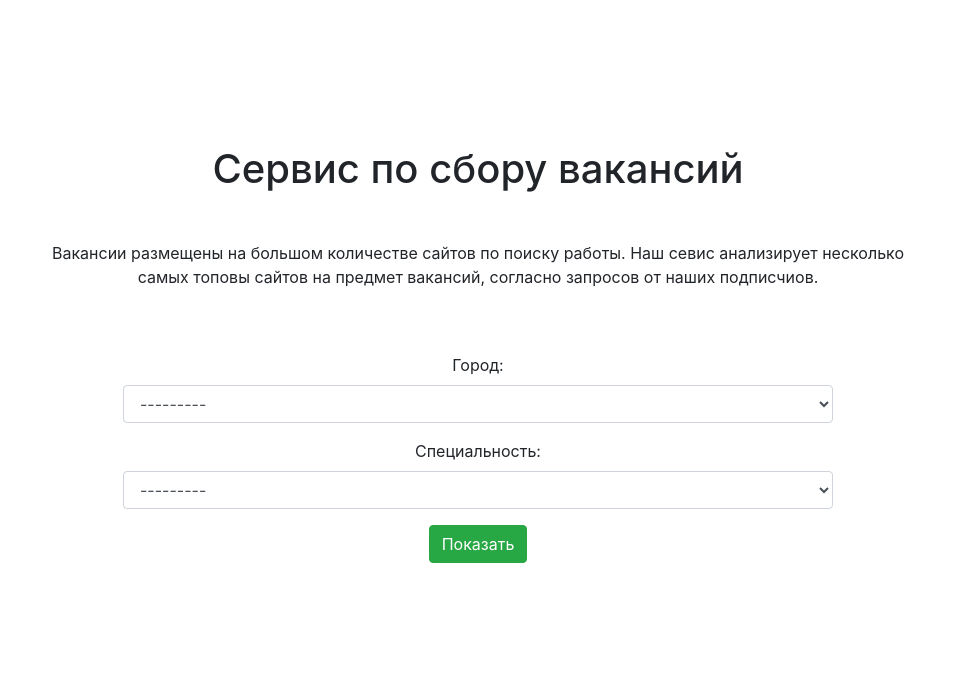
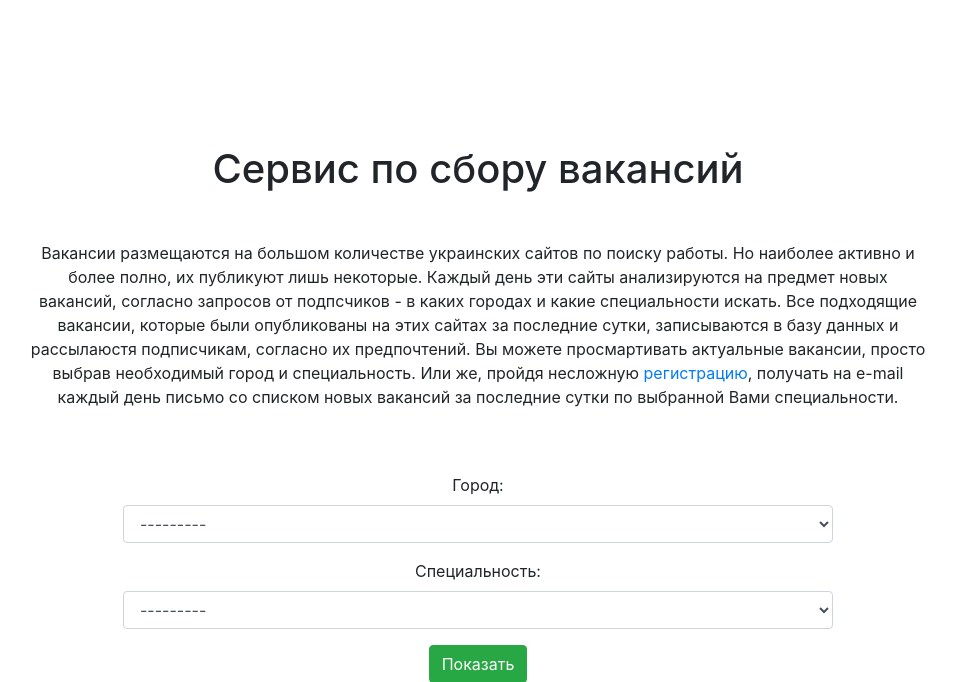
Before and after one commit to olegJF/find_it, a Django app: page / in a window 1280 px wide. Shown: the part 56-738 px from the top of the page, without its empty margins (162-1118 px from the left). Run offline with Django 3.2, Linux system fonts and the light colour scheme; data comes from the database, SQL or seed files in the repository; some libraries are stand-ins or nearby versions.

Commit message:
Поменял текст стартовой страницы

```diff
--- a/scraping/templates/scraping/home.html
+++ b/scraping/templates/scraping/home.html
@@ -5,7 +5,15 @@
 <div class="row  my-5">
     <div class="col-md-10 mx-auto">
         <h1 class="my-5 ">Сервис по сбору вакансий</h1>
-        <p> Вакансии размещены на большом количестве сайтов по поиску работы. Наш севис анализирует несколько самых топовы сайтов на предмет вакансий, согласно запросов от наших подписчиов.</p>
+        <p> Вакансии размещаются на большом количестве украинских сайтов по поиску работы.
+            Но наиболее активно и более полно, их публикуют лишь некоторые.
+            Каждый день эти сайты анализируются на предмет новых вакансий, согласно запросов от подпсчиков -
+            в каких городах и какие специальности искать.
+            Все подходящие вакансии, которые были опубликованы на этих сайтах за последние сутки,
+            записываются в базу данных и рассылаюстя подписчикам, согласно их предпочтений.
+            Вы можете просмартивать актуальные вакансии, просто выбрав необходимый город и специальность.
+            Или же, пройдя несложную <a href="{% url 'create' %}"> регистрацию</a>,
+            получать на e-mail каждый день письмо со списком новых вакансий за последние сутки по выбранной Вами специальности.</p>
     </div>
 </div>
 
```
